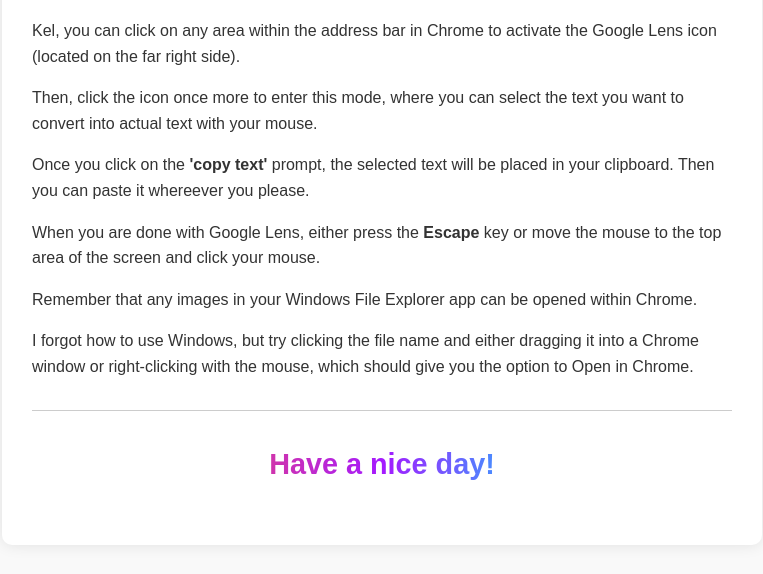
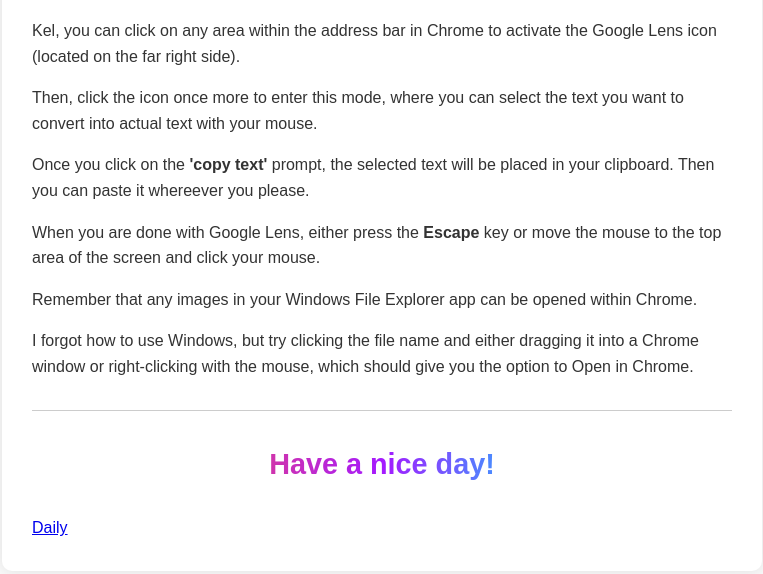
Before and after one commit to cwgabel/Kelly, a plain HTML site: page index.html in a window 1280 px wide. Shown: the part 154-728 px from the top of the page, without its empty margins (258-1021 px from the left). Drawn offline with Linux system fonts and the light colour scheme.

Commit message:
Update index.html

```diff
--- a/index.html
+++ b/index.html
@@ -73,6 +73,8 @@
 
     <hr>
     <p class="fancy-footer">Have a nice day!</p>
+
+    <a href="daily.html">Daily</a>
   </div>
 </body>
 </html>
```
